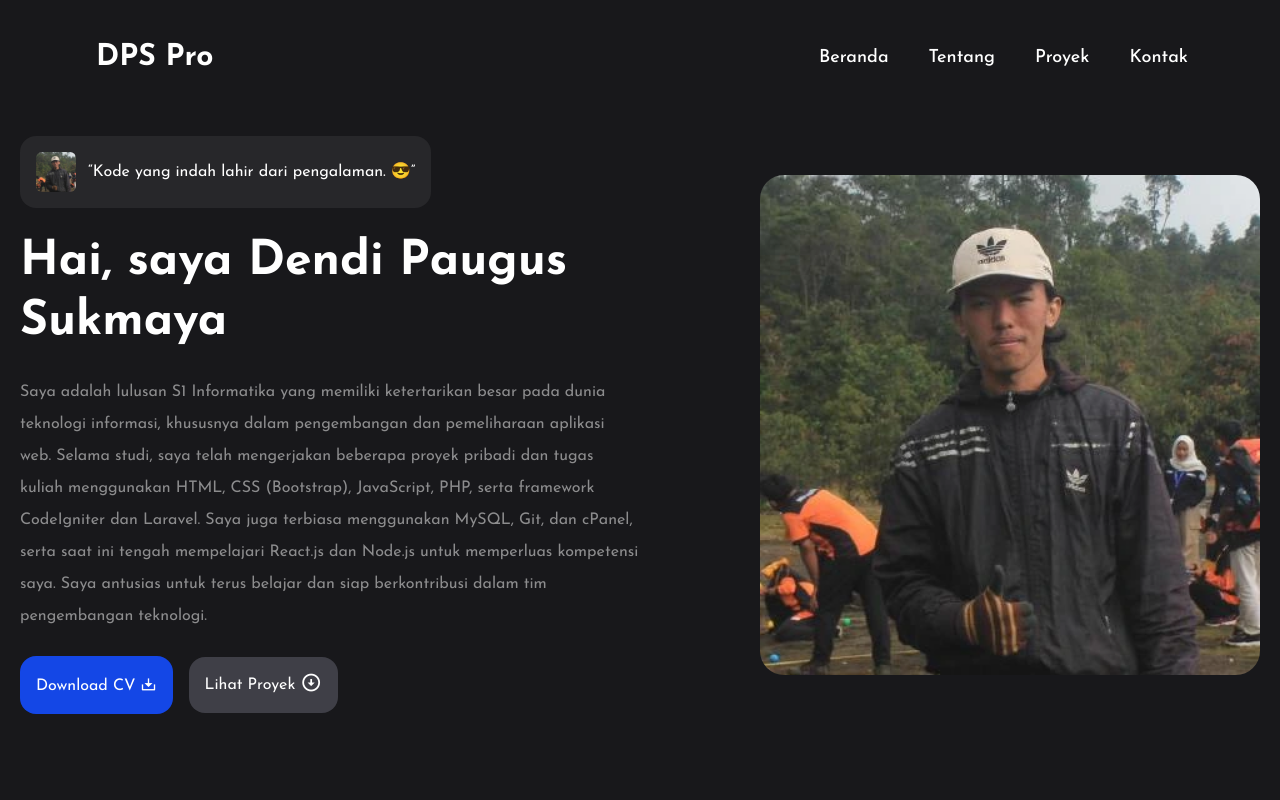
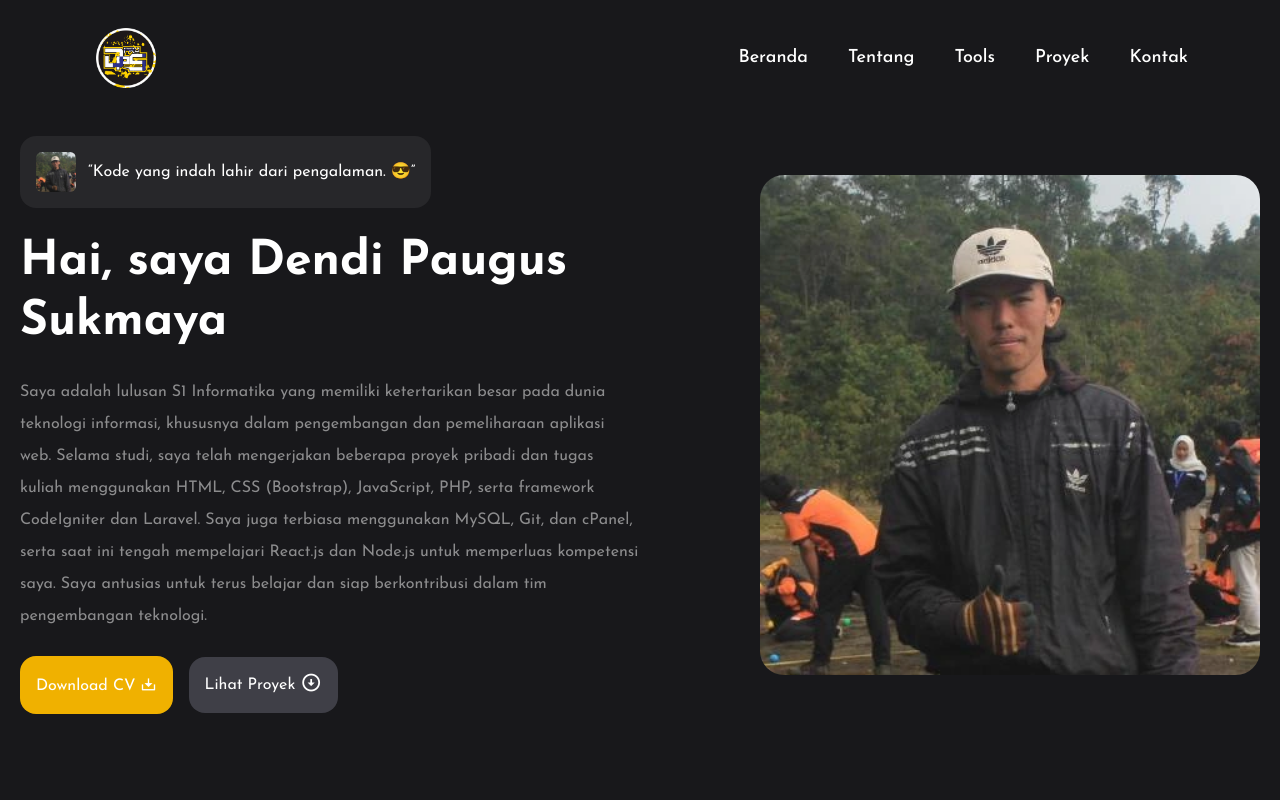
Before and after one commit to dendipauguss/dps-react-portfolio, a React (Vite) app: page / in a window 1280 px wide. Shown: the top 800 px of the page. Built offline with nearby package versions, Linux system fonts and the light colour scheme; a web font is replaced by a local one.

Commit message:
dev - navbar fixed

```diff
--- a/src/App.jsx
+++ b/src/App.jsx
@@ -15,7 +15,7 @@ function App() {
             Saya adalah lulusan S1 Informatika yang memiliki ketertarikan besar pada dunia teknologi informasi, khususnya dalam pengembangan dan pemeliharaan aplikasi web. Selama studi, saya telah mengerjakan beberapa proyek pribadi dan tugas kuliah menggunakan HTML, CSS (Bootstrap), JavaScript, PHP, serta framework CodeIgniter dan Laravel. Saya juga terbiasa menggunakan MySQL, Git, dan cPanel, serta saat ini tengah mempelajari React.js dan Node.js untuk memperluas kompetensi saya. Saya antusias untuk terus belajar dan siap berkontribusi dalam tim pengembangan teknologi. {/* Saya bercita-cita berkarier di bidang teknologi informasi, khususnya dalam pengembangan dan pemeliharaan aplikasi web. Saya menguasai teknologi pengembangan full-stack seperti Laravel, CodeIgniter, serta ekosistem JavaScript modern termasuk React.js, Express.js, dan Next.js. Kemampuan inti saya mencakup PHP, JavaScript, Node.js, dan arsitektur aplikasi web modern. */}
           </p>
           <div className="flex items-center sm:gap-4 gap-2">
-            <a href="#" className="bg-blue-700 p-4 rounded-2xl hover:bg-blue-600">
+            <a href="#" className="bg-yellow-500 p-4 rounded-2xl hover:bg-blue-400">
               Download CV <i className="ri-download-2-line ri-md"></i>
             </a>
             <a href="#proyek" className="bg-zinc-700 p-4 rounded-2xl hover:bg-zinc-600">
@@ -27,7 +27,7 @@ function App() {
       </div>
 
       {/* Tentang */}
-      <div className="tentang mt-32 py-10" id="tentang">
+      <div className="tentang mt-32 py-10 scroll-mt-20" id="tentang">
         <div className="xl:w-2/3 lg:w-3/4 w-full mx-auto p-7 bg-zinc-800 rounded-lg" data-aos="zoom-in-up" data-aos-duration="1000" data-aos-once="true">
           <img src={DataImage.HeroImage} alt="Image" className="w-12 rounded-md mb-10 sm:hidden" loading="lazy" />
           <p className="text-base/loose mb-10">
@@ -48,7 +48,7 @@ function App() {
           </div>
         </div>
 
-        <div className="tools mt-32">
+        <div className="tools mt-32 scroll-mt-24" id="tools">
           <h1 className="text-4xl/snug font-bold mb-4" data-aos="fade-up" data-aos-duration="1000" data-aos-once="true">Tools yang dipakai</h1>
           <p className="xl:w-2/5 lg:w-2/4 md:w-2/3 sm:w-3/4 w-full text-base/loose opacity-50" data-aos="fade-up" data-aos-duration="1500" data-aos-once="true">Berikut ini beberapa tool yang saya pakai untuk kebutuhan Pengembangan Aplikasi Web: </p>
           <div className="tools-box mt-14 grid lg:grid-cols-4 md:grid-cols-3 sm:grid-cols-2 grid-cols-1 gap-4">
@@ -67,7 +67,7 @@ function App() {
       {/* Tentang */}
 
       {/* Proyek */}
-      <div className="proyek mt-32 py-10" id="proyek">
+      <div className="proyek mt-32 py-10 scroll-mt-20" id="proyek">
         <h1 className="text-center text-4xl font-bold mb-2" data-aos="zoom-out" data-aos-duration="1000" data-aos-once="true">Proyek</h1>
         <p className="text-base/loose text-center opacity-50" data-aos="zoom-out" data-aos-duration="1500" data-aos-once="true">Berikut proyek yang sudah selesai dibuat :</p>
         <div className="proyek-box mt-14 grid lg:grid-cols-3 sm:grid-cols-2 grid-cols-1 gap-4">
@@ -93,7 +93,7 @@ function App() {
       {/* Proyek */}
 
       {/* Kontak */}
-      <div className="kontak mt-32 p-10" id="kontak">
+      <div className="kontak mt-32 p-10 scroll-mt-20" id="kontak">
         <h1 className="text-4xl mb-2 font-bold text-center" data-aos="fade-up" data-aos-duration="1000" data-aos-once="true">Kontak</h1>
         <p className="text-base/loose text-center mb-10 opacity-50" data-aos="fade-up" data-aos-duration="1500" data-aos-once="true">Mari terhubung dengan saya</p>
         <form action="https://formsubmit.co/dendipauguss1111@gmail.com" method="POST" className="bg-zinc-800 p-10 sm:w-fit w-full mx-auto rounded-md" autoComplete="off" data-aos="fade-up" data-aos-duration="2000" data-aos-once="true">
--- a/src/components/Navbar.jsx
+++ b/src/components/Navbar.jsx
@@ -1,3 +1,4 @@
+import DataImage from "../data";
 import { useState, useEffect } from "react";
 
 const Navbar = () => {
@@ -36,7 +37,7 @@ const Navbar = () => {
     return (
         <div
             className={`navbar flex items-center justify-between fixed top-0 lg:px-19 md:px-27 px-5 left-0 w-full z-50 transition-all duration-300
-                ${shrink ? "py-3 bg-white/20 backdrop-blur-md shadow-md" : "py-7 bg-transparent"}`}
+                ${shrink ? "py-3 bg-yellow-600/10 backdrop-blur-md shadow-md" : "py-7 bg-transparent"}`}
         >
 
             {/* Logo */}
@@ -47,7 +48,7 @@ const Navbar = () => {
                         ${!isDesktop && active ? "opacity-0 scale-95 pointer-events-none"
                             : "opacity-100 scale-100"}`}
                 >
-                    DPS Pro
+                    <img src={DataImage.LogoImage} alt="Hero Image" className="w-[60px] md:ml-auto animate__animated animate__fadeInUp animate__delay-3s rounded-3xl" loading="lazy" />
                 </h1>
             </div>
 
@@ -60,6 +61,7 @@ const Navbar = () => {
             >
                 <li><a href="#beranda" className="sm:text-lg text-base font-medium">Beranda</a></li>
                 <li><a href="#tentang" className="sm:text-lg text-base font-medium">Tentang</a></li>
+                <li><a href="#tools" className="sm:text-lg text-base font-medium">Tools</a></li>
                 <li><a href="#proyek" className="sm:text-lg text-base font-medium">Proyek</a></li>
                 <li><a href="#kontak" className="sm:text-lg text-base font-medium">Kontak</a></li>
             </ul>
--- a/src/data.js
+++ b/src/data.js
@@ -1,7 +1,9 @@
 import HeroImage from "/assets/dendi-img.webp";
+import LogoImage from "/assets/dps-logo.png";
 
 const Image = {
   HeroImage,
+  LogoImage
 };
 
 export default Image;
```
Also changed, not shown: public/assets/dps-logo.png (added).
